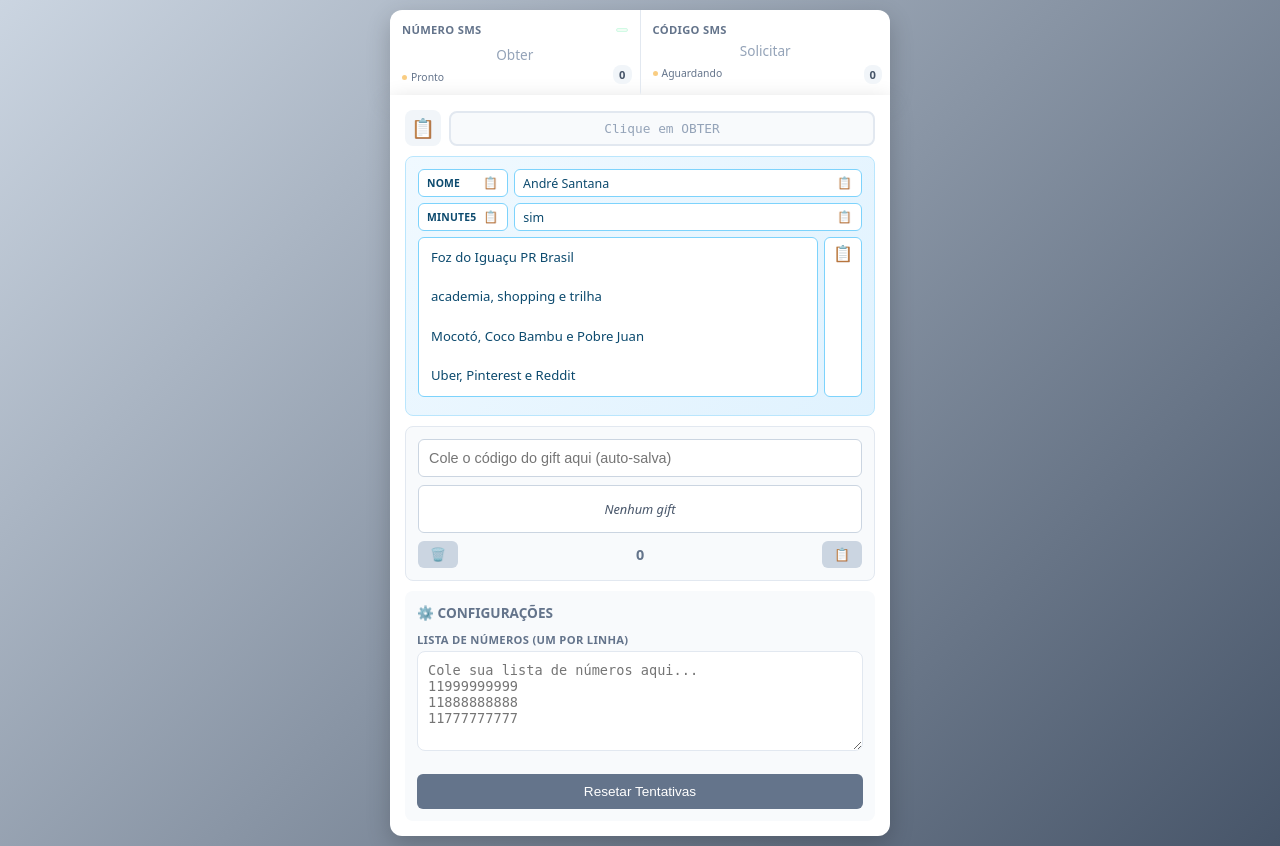
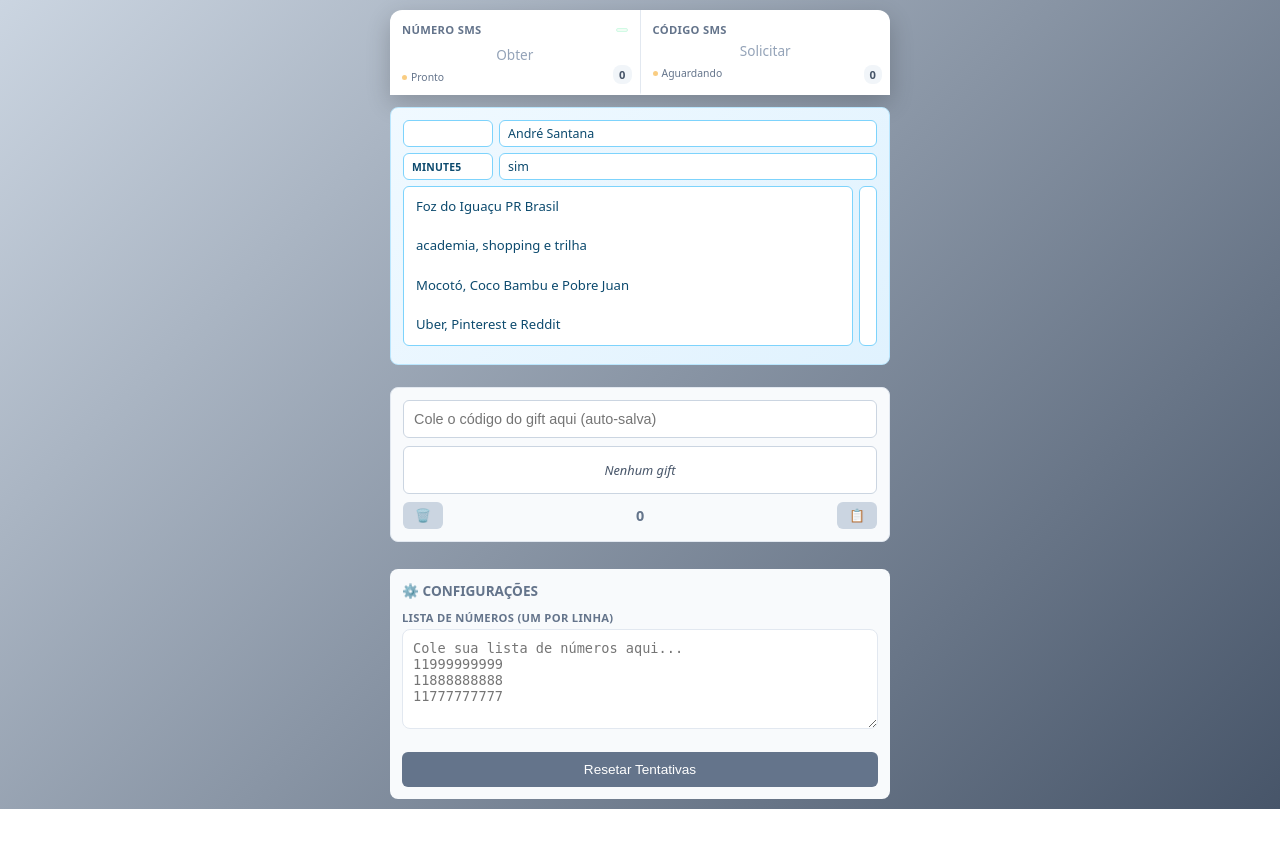
Before and after one commit to Idontknow00-a/SMS-service-R, a Flask app: page / in a window 1280 px wide. After the commit the page ends 809 px from the top, so only its background shows below. Run offline with Flask 3, Linux system fonts and the light colour scheme.

Commit message:
Update index.html

```diff
--- a/templates/index.html
+++ b/templates/index.html
@@ -380,44 +380,32 @@
             </div>
         </div>
 
-        <!-- Lista de Números -->
-        <div class="section numberlist-section">
-            <!-- Número Atual -->
-            <div class="action-row">
-                <button class="action-btn copy-sms" onclick="copyCurrentSMSNumber()" title="Copiar número SMS">📋</button>
-                <div class="current-number-display empty" id="currentNumberDisplay" onclick="copyCurrentNumberFromList()" title="Clique para copiar">
-                    Clique em OBTER
-                </div>
-            </div>
-
             <!-- ===== GERADOR DE DADOS ===== -->
             <div class="generator-section">
                 <div class="gen-row">
                     <div class="gen-field gen-field-label">
-                        <span class="gen-field-text" onclick="copyText('Nome')" title="Clique para copiar">Nome</span>
-                        <button class="gen-copy-mini" onclick="copyText('Nome')" title="Copiar">📋</button>
                     </div>
                     <div class="gen-field gen-field-value">
                         <span class="gen-field-text" id="gen-nome" onclick="copyGenField('gen-nome')" title="Clique para copiar">-</span>
-                        <button class="gen-copy-mini" onclick="copyGenField('gen-nome')" title="Copiar">📋</button>
+                        <button class="gen-copy-mini" onclick="copyGenField('gen-nome')" title="Copiar"></button>
                     </div>
                 </div>
 
                 <div class="gen-row">
                     <div class="gen-field gen-field-label">
                         <span class="gen-field-text" onclick="copyText('Minute5')" title="Clique para copiar">Minute5</span>
-                        <button class="gen-copy-mini" onclick="copyText('Minute5')" title="Copiar">📋</button>
+                        <button class="gen-copy-mini" onclick="copyText('Minute5')" title="Copiar"></button>
                     </div>
                     <div class="gen-field gen-field-value">
                         <span class="gen-field-text" id="gen-minute5" onclick="copyGenField('gen-minute5')" title="Clique para copiar">sim</span>
-                        <button class="gen-copy-mini" onclick="copyGenField('gen-minute5')" title="Copiar">📋</button>
+                        <button class="gen-copy-mini" onclick="copyGenField('gen-minute5')" title="Copiar"></button>
                     </div>
                 </div>
 
                 <!-- BLOCO ÚNICO -->
                 <div class="gen-bloco-wrapper">
                     <div class="gen-bloco" id="gen-bloco" onclick="copyGenField('gen-bloco')" title="Clique para copiar tudo">-</div>
-                    <button class="gen-bloco-copy" onclick="copyGenField('gen-bloco')" title="Copiar tudo">📋</button>
+                    <button class="gen-bloco-copy" onclick="copyGenField('gen-bloco')" title="Copiar tudo"></button>
                 </div>
             </div>
 
```
